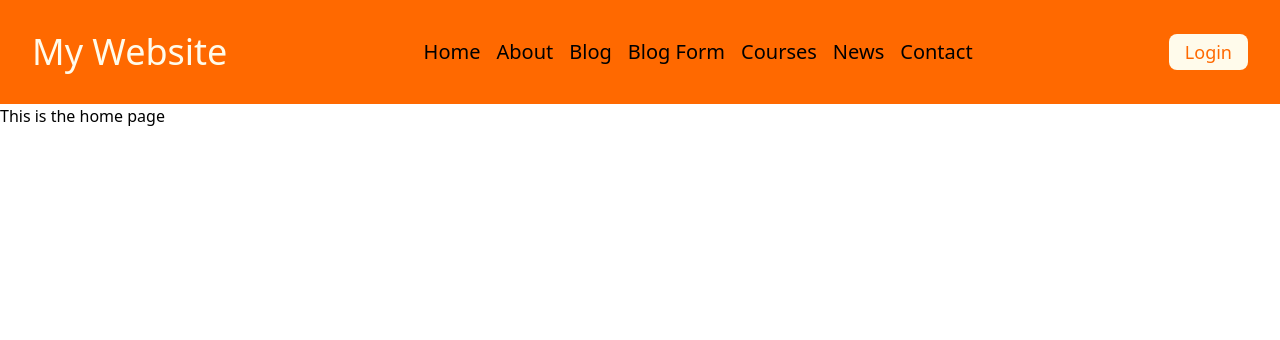
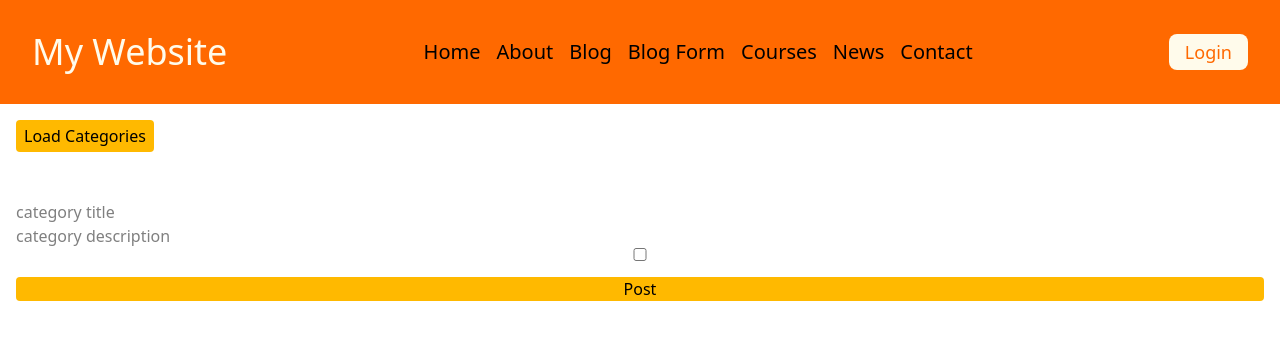
Before and after one commit to bibekshah75674/basic-react, a React (Vite) app: page / in a window 1280 px wide. Shown: the top 340 px of the page. Built offline with nearby package versions, Linux system fonts and the light colour scheme.

Commit message:
implemented simple get and post method connecting with the backend

```diff
--- a/package.json
+++ b/package.json
@@ -11,6 +11,7 @@
   },
   "dependencies": {
     "@tailwindcss/vite": "^4.1.18",
+    "axios": "^1.13.6",
     "bootstrap": "^5.3.8",
     "react": "^19.2.0",
     "react-dom": "^19.2.0",
--- a/src/App.jsx
+++ b/src/App.jsx
@@ -12,6 +12,7 @@ import { CourseDetailPage } from "./assets/CourseDetailPage";
 import CourseLists from "./assets/CourseList";
 import BlogForm from "./assets/BlogForm";
 // import TextForm from "./assets/TextForm";
+import Home from "./Home";
 
 
 function App() {
@@ -23,7 +24,8 @@ function App() {
       {/* <UserList/> */}
 
       <Routes>
-        <Route path="/" element={<h1>This is the home page</h1>}></Route>
+        {/* <Route path="/" element={<h1>This is the home page</h1>}></Route> */}
+        <Route path="/" element={<Home/>}></Route>
         <Route path="about" element={<h1>This is about page</h1>}></Route>
         <Route path="blogs" element={<BlogPage/>}></Route>
         <Route path="blogs/:id" element={<BlogDetailPage/>}></Route>
--- /dev/null
+++ b/src/Home.jsx
@@ -0,0 +1,147 @@
+// import React, { useState } from 'react'
+
+// export default function Home() {
+//     const[category,setcategory] = useState([])
+//     const fetchcategory  = async()=>{
+//         try{
+//         const res = await fetch("http://localhost:8000/category/getAll")
+//         const datafromapi = await res.json()
+//         console.log(datafromapi)
+//         setcategory(datafromapi)
+//         } catch(error){
+//             console.log(error)
+//         }
+//     }
+//   return (
+//     <>
+//       <p>This is the home page</p>
+
+//       <div className='flex flex-col'>
+//         <input type="text" name="" id="" placeholder='category title'/>
+//         <input type="description" placeholder='category description' />
+//         <input type="checkbox" />
+//         <button className='bg-amber-400' onClick={fetchcategory}>submit</button>
+//       </div>
+//       <div className='grid grid-cols-3 m-4 gap-4'>
+//       {
+//         category.map((item,index)=>(
+//             <div key={index} className='border-2'>
+//                 <h1>{item.title}</h1>
+//                 <p>{item.description}</p>
+//                 <p>{item.status}</p>
+//             </div>
+//         ))
+//       }
+//       </div>
+//     </>
+//   )
+// }
+
+// import React, { useState } from "react";
+// import axios from "axios";
+
+// export default function Home() {
+//   const [category, setCategory] = useState([]);
+
+//   const fetchcategory = async () => {
+//     try {
+//       const res = await axios.get("http://localhost:8000/category/getAll");
+//       console.log(res.data);
+//       setCategory(res.data);
+//     } catch (error) {
+//       console.log(error);
+//     }
+//   };
+
+//   return (
+//     <>
+//       <p>This is the home page</p>
+
+//       <button className="bg-amber-400" onClick={fetchcategory}>
+//         Load Categories
+//       </button>
+
+//       <div className="grid grid-cols-3 m-4 gap-4">
+//         {category.map((item, index) => (
+//           <div key={index} className="border-2">
+//             <h1>{item.title}</h1>
+//             <p>{item.description}</p>
+//             <p>{item.status}</p>
+//           </div>
+//         ))}
+//       </div>
+//     </>
+//   );
+// }
+
+import React, { useState } from 'react'
+import axios from 'axios'
+import { useEffect } from 'react'
+
+export default function Home() {
+    const [category, setCategory] = useState([]);
+
+    const[title,setTitle] = useState("")
+    const[description,setDescription] = useState("")
+    const[status,setStatus] = useState(false)
+
+    const fetchcategory = async () => {
+    try {
+      const res = await axios.get("http://localhost:8000/category/getAll");
+      console.log(res.data);
+      setCategory(res.data);
+    } catch (error) {
+      console.log(error);
+    }
+  };
+
+
+    const addCategory = async()=>{
+        try{
+            const res = await axios.post("http://localhost:8000/category/create",{
+                title:title,
+                description:description,
+                status:status
+            })
+            console.log(res.data)
+            setTitle("");
+            setDescription("");
+            setStatus(false);
+            fetchcategory();
+        } catch (error){
+            console.log(error)
+        }
+    }
+
+
+  return (
+    <>
+    <button className="bg-amber-400 m-4 rounded px-2 py-1" onClick={fetchcategory}>Load Categories</button>
+    <div className="grid grid-cols-3 m-4 gap-4">
+         {category.map((item, index) => (
+          <div key={index} className="border-2">
+            <h1>{item.title}</h1>
+            <p>{item.description}</p>
+            <p>{item.status ? "Active" : "Inactive"}</p>
+          </div>
+        ))}
+      </div>
+
+
+      <div className='flex flex-col'>
+
+        <input className='ml-4' type="text" value={title} placeholder='category title' onChange={(e)=>setTitle(e.target.value)} />
+
+        <input className='ml-4' type="text" value={description} placeholder='category description' onChange={(e)=>setDescription(e.target.value)} />
+
+        <input
+          type="checkbox" checked={status}
+          onChange={(e) => setStatus(e.target.checked)}
+        />
+
+        <button onClick={addCategory} className='bg-amber-400 rounded m-4'>Post</button>
+
+      </div>
+    </>
+  )
+}
```
Also changed, not shown: 1 other file (tests, documents, lock files or other folders).
